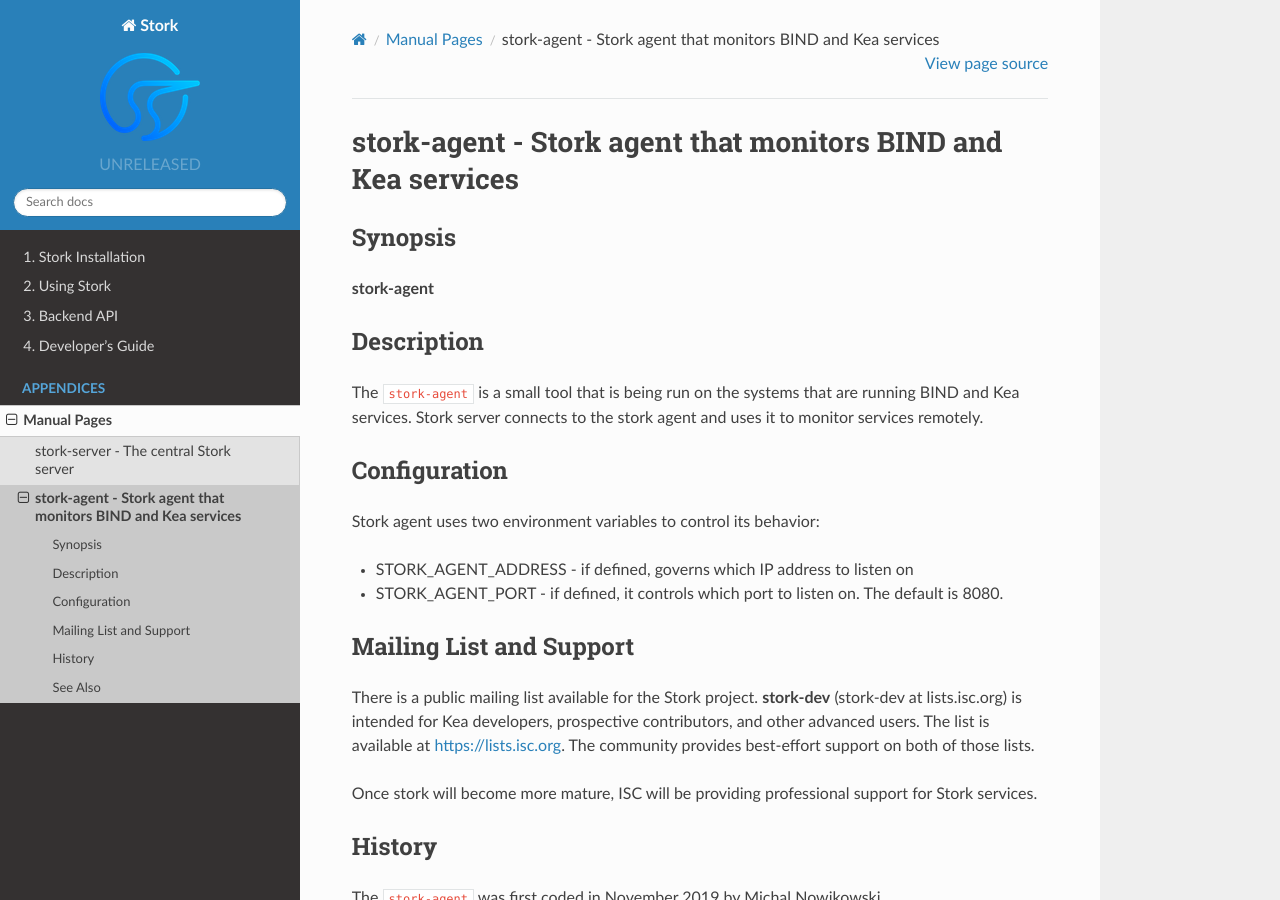
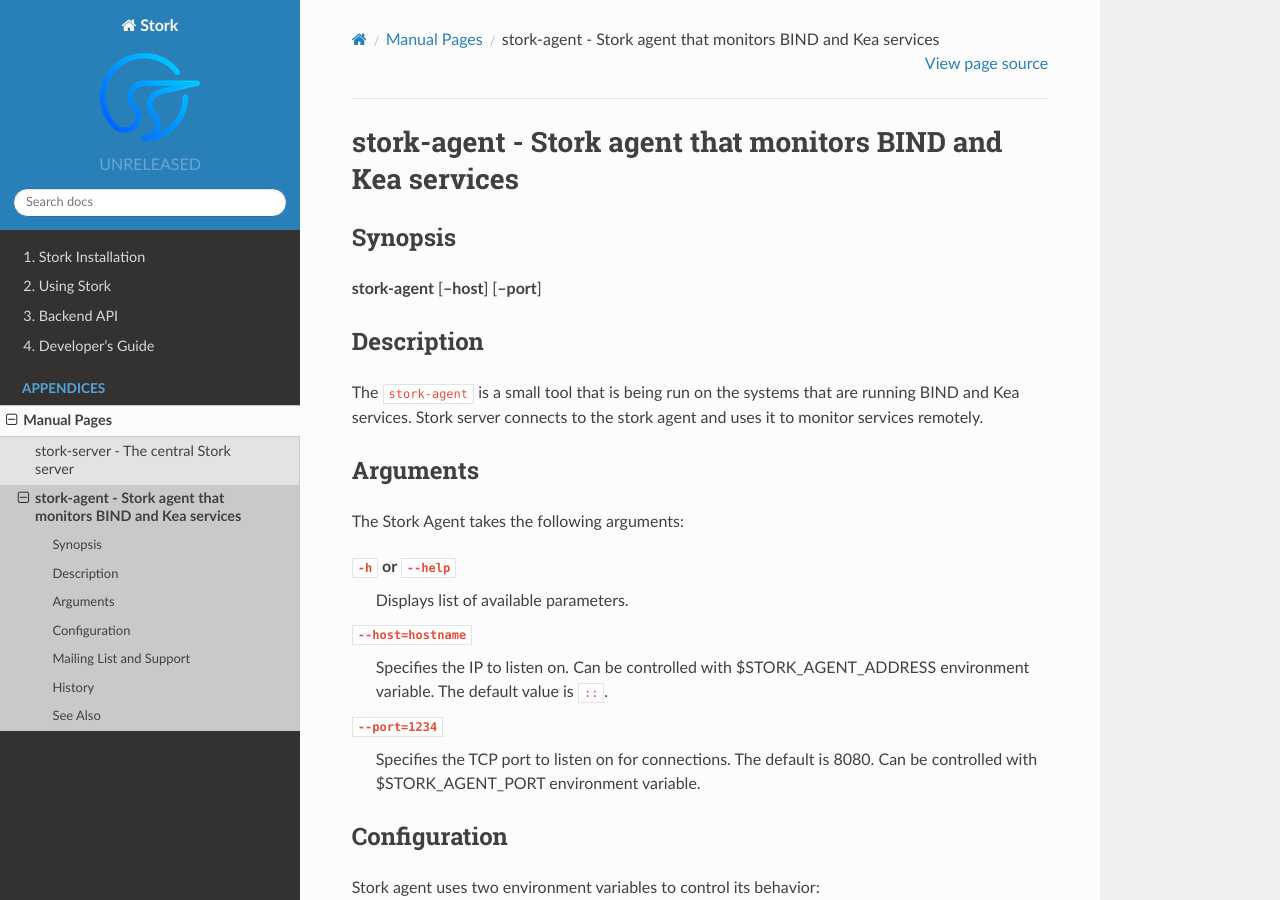
Before and after one commit to isc-projects/stork, a Sphinx documentation site: the page built from doc/man/stork-agent.8.rst, in a window 1280 px wide and 900 px high. Built offline with Sphinx 7.4.7 and the Read the Docs theme 2.0.0, drawn with Linux system fonts in a browser that asks for light colours.

Commit message:
[#99] --host, --port described in stork-agent

```diff
--- a/doc/man/stork-agent.8.rst
+++ b/doc/man/stork-agent.8.rst
@@ -15,7 +15,7 @@
 Synopsis
 ~~~~~~~~
 
-:program:`stork-agent`
+:program:`stork-agent` [**--host**] [**--port**]
 
 Description
 ~~~~~~~~~~~
@@ -23,6 +23,22 @@
 The ``stork-agent`` is a small tool that is being run on the systems
 that are running BIND and Kea services. Stork server connects to
 the stork agent and uses it to monitor services remotely.
+
+Arguments
+~~~~~~~~~
+
+The Stork Agent takes the following arguments:
+
+``-h`` or ``--help``
+   Displays list of available parameters.
+
+``--host=hostname``
+   Specifies the IP to listen on. Can be controlled with $STORK_AGENT_ADDRESS environment
+   variable. The default value is ``::``.
+
+``--port=1234``
+   Specifies the TCP port to listen on for connections. The default is 8080. Can be controlled
+   with $STORK_AGENT_PORT environment variable.
 
 
 Configuration
```
